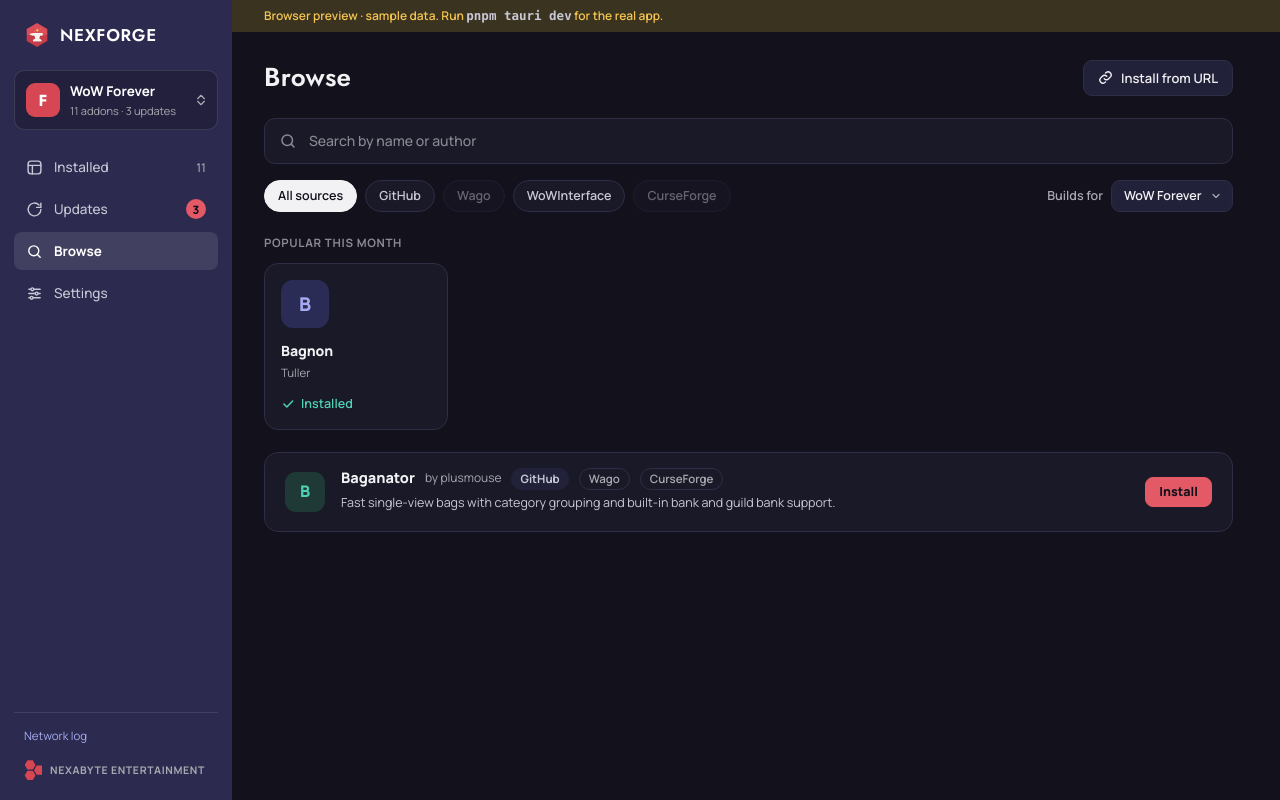
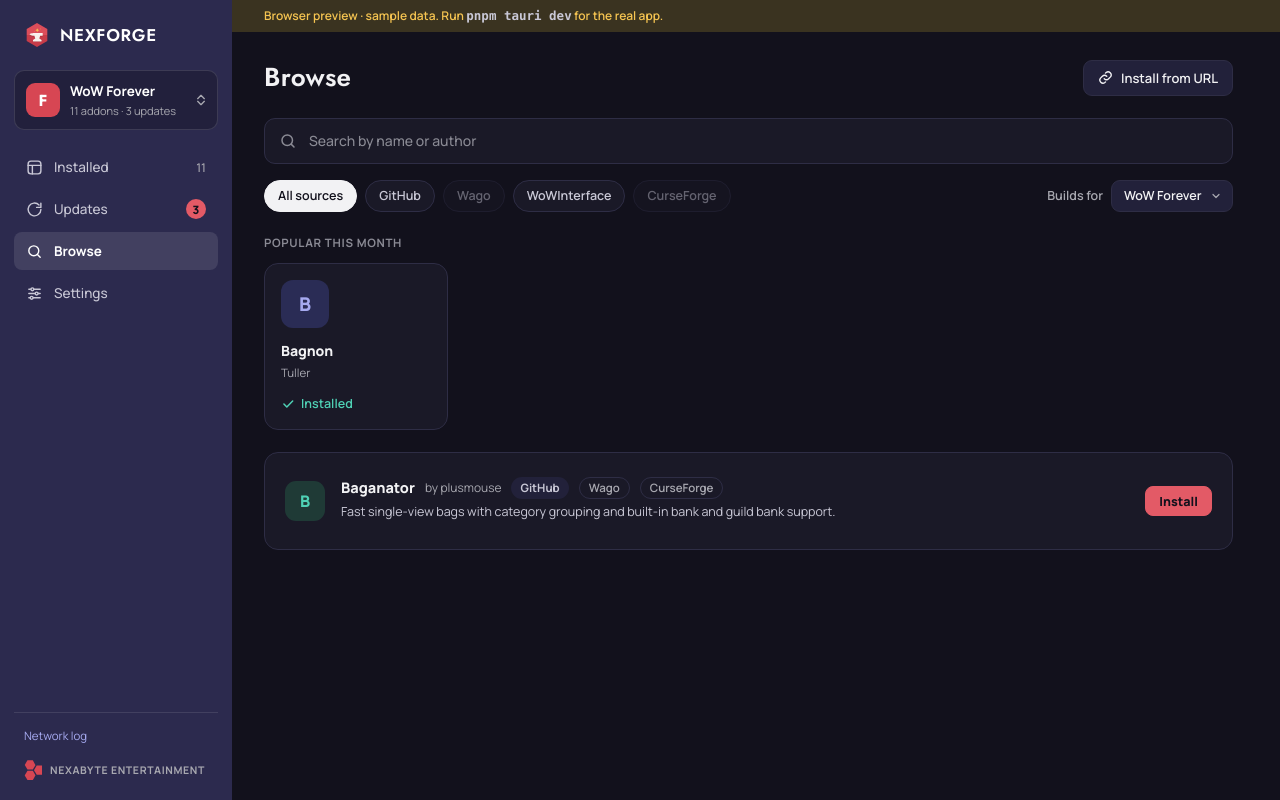
Before and after one commit to PerkinzPie/Nexforge, a Svelte app in the folder app/: page / in a window 1280 px wide. Both pictures are taken after a click on the button "Browse". Built offline with nearby package versions, Linux system fonts and the light colour scheme.

Commit message:
Browse: same height for every result row, Install anyway moves into a row menu

```diff
--- a/app/src/components/ProgressButton.svelte
+++ b/app/src/components/ProgressButton.svelte
@@ -7,7 +7,6 @@
     pct = null,
     ghost = false,
     disabled = false,
-    tip = undefined,
     onclick,
   }: {
     label: string;
@@ -15,8 +14,6 @@
     pct?: number | null;
     ghost?: boolean;
     disabled?: boolean;
-    /** Tooltip (shown on hover and focus). */
-    tip?: string;
     onclick: () => void;
   } = $props();
 
@@ -31,7 +28,7 @@
     <span class="txt">{text}</span>
   </span>
 {:else}
-  <button type="button" class="btn" class:btn-row={!ghost} class:btn-ghost={ghost} {disabled} {onclick} data-tip={tip}>{label}</button>
+  <button type="button" class="btn" class:btn-row={!ghost} class:btn-ghost={ghost} {disabled} {onclick}>{label}</button>
 {/if}
 
 <style>
--- a/app/src/views/Browse.svelte
+++ b/app/src/views/Browse.svelte
@@ -1,6 +1,7 @@
 <script lang="ts">
   import Icon from "../components/Icon.svelte";
   import ProgressButton from "../components/ProgressButton.svelte";
+  import RowMenu from "../components/RowMenu.svelte";
   import SourceTag from "../components/SourceTag.svelte";
   import Tile from "../components/Tile.svelte";
   import { api, type Hit } from "../lib/api";
@@ -45,14 +46,7 @@
   });
 
   const flavour = $derived(store.snap?.flavourShort ?? "Forever");
-
-  // "Install anyway" says what it installs: the nearest build that is listed.
-  const ORDER = ["Classic Era", "Anniversary", "Forever", "Retail"];
-  function otherBuild(h: Hit): string {
-    const pick = ORDER.find((f) => h.flavours.includes(f)) ?? h.flavours[0];
-    return pick ? `Install ${pick} build` : "Install anyway";
-  }
-  const anywayTip = $derived(`No ${flavour} build is listed. It may not load in ${flavour}.`);
+  const noBuild = (h: Hit) => !h.forFlavour && !h.flavourUnknown;
   const on = $derived(store.snap?.sourcesOn ?? []);
 
   // Debounced search; the GitHub index answers instantly, hosts in place.
@@ -165,8 +159,11 @@
             <div class="pt"><span class="pn">{h.name}</span>{#if h.authors.length}<span class="dim tiny">{h.authors[0]}</span>{/if}</div>
             {#if h.installed}
               <span class="ok done"><Icon name="check" size={14} stroke={2.6} />Installed</span>
-            {:else if !h.forFlavour && !h.flavourUnknown}
-              <ProgressButton label={otherBuild(h)} tip={anywayTip} ghost busy={store.busy[h.spec] ?? null} pct={store.progress[h.spec]} onclick={() => install(h, true)} />
+            {:else if noBuild(h) && !store.busy[h.spec]}
+              <div class="pa">
+                <span class="nobuild">No {flavour} build</span>
+                <RowMenu label="More actions for {h.name}" items={[{ label: "Install anyway", run: () => install(h, true) }]} />
+              </div>
             {:else}
               <ProgressButton label="Install" busy={store.busy[h.spec] ?? null} pct={store.progress[h.spec]} onclick={() => install(h, false)} />
             {/if}
@@ -185,7 +182,7 @@
         {#each shown as h (h.spec)}
           {@const busy = store.busy[h.spec]}
           {@const pct = store.progress[h.spec]}
-          <div class="row">
+          <div class="row hit">
             <Tile name={h.name} iconUrl={h.iconUrl} size={40} />
             <div class="body">
               <span class="line">
@@ -194,8 +191,8 @@
                 <SourceTag label={h.sourceLabel} />
                 {#each h.alsoOn as o (o)}<SourceTag label={o} muted />{/each}
               </span>
-              {#if h.summary}<span class="desc">{h.summary}</span>{/if}
-              {#if !h.forFlavour && !h.flavourUnknown}
+              {#if h.summary}<span class="desc" title={h.summary}>{h.summary}</span>{/if}
+              {#if noBuild(h)}
                 <span class="nobuild">No {flavour} build</span>
               {:else}
                 <span class="dim tiny">
@@ -203,13 +200,15 @@
                 </span>
               {/if}
             </div>
-            {#if h.installed}
-              <span class="ok done"><Icon name="check" size={14} stroke={2.6} />Installed</span>
-            {:else if !h.forFlavour && !h.flavourUnknown}
-              <ProgressButton label={otherBuild(h)} tip={anywayTip} ghost busy={busy ?? null} {pct} onclick={() => install(h, true)} />
-            {:else}
-              <ProgressButton label="Install" busy={busy ?? null} {pct} onclick={() => install(h, false)} />
-            {/if}
+            <div class="act">
+              {#if h.installed}
+                <span class="ok done"><Icon name="check" size={14} stroke={2.6} />Installed</span>
+              {:else if noBuild(h) && !busy}
+                <RowMenu label="More actions for {h.name}" items={[{ label: "Install anyway", run: () => install(h, true) }]} />
+              {:else}
+                <ProgressButton label="Install" busy={busy ?? null} {pct} onclick={() => install(h, noBuild(h))} />
+              {/if}
+            </div>
           </div>
         {/each}
       </div>
@@ -238,7 +237,18 @@
   .results { display: flex; flex-direction: column; gap: 10px; }
   .count { font-size: 12.5px; font-weight: 600; }
   .body { display: flex; flex-direction: column; gap: 4px; flex: 1 1 300px; min-width: 0; }
-  .line { display: flex; flex-wrap: wrap; align-items: center; gap: 10px; }
+  /* Every result row is the same height whatever it holds: one line each for
+     name, summary and details, centred in a fixed box. */
+  .hit { flex-wrap: nowrap; }
+  .hit .body { height: 68px; justify-content: center; }
+  .hit .line { height: 22px; }
+  .hit .body > .tiny, .hit .body > .nobuild { line-height: 18px; }
+  .hit .desc { overflow: hidden; text-overflow: ellipsis; white-space: nowrap; }
+  .line { display: flex; flex-wrap: nowrap; align-items: center; gap: 10px; min-width: 0; overflow: hidden; }
+  .line > :global(*) { flex-shrink: 0; }
+  .line .n, .line .small { flex-shrink: 1; min-width: 0; overflow: hidden; text-overflow: ellipsis; white-space: nowrap; }
+  .act { flex: 0 0 auto; min-width: 104px; display: flex; justify-content: flex-end; }
+  .pa { display: flex; align-items: center; justify-content: space-between; gap: 8px; align-self: stretch; }
   .n { font-size: 14.5px; font-weight: 800; }
   .small { font-size: 12px; }
   .tiny { font-size: 11.5px; }
```
